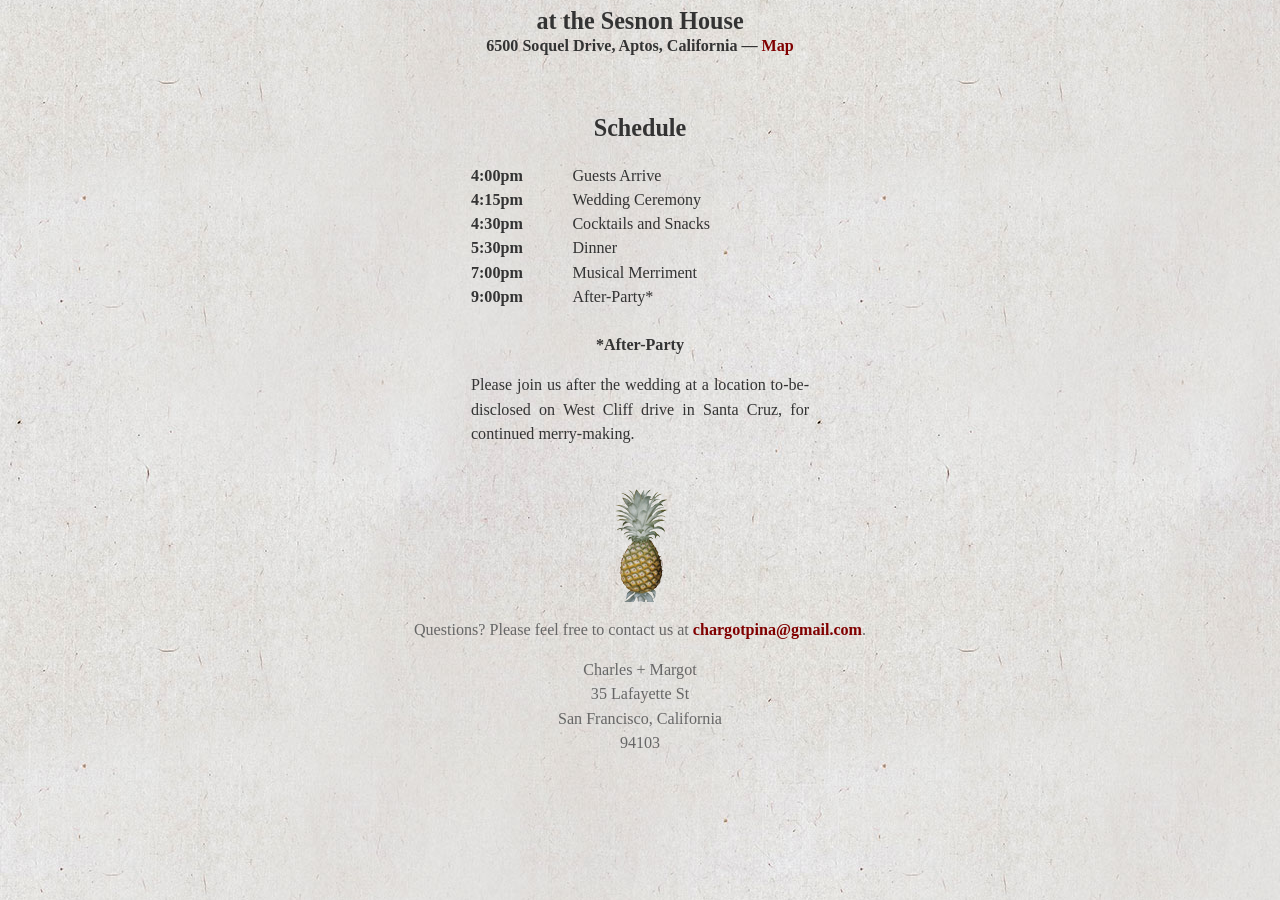
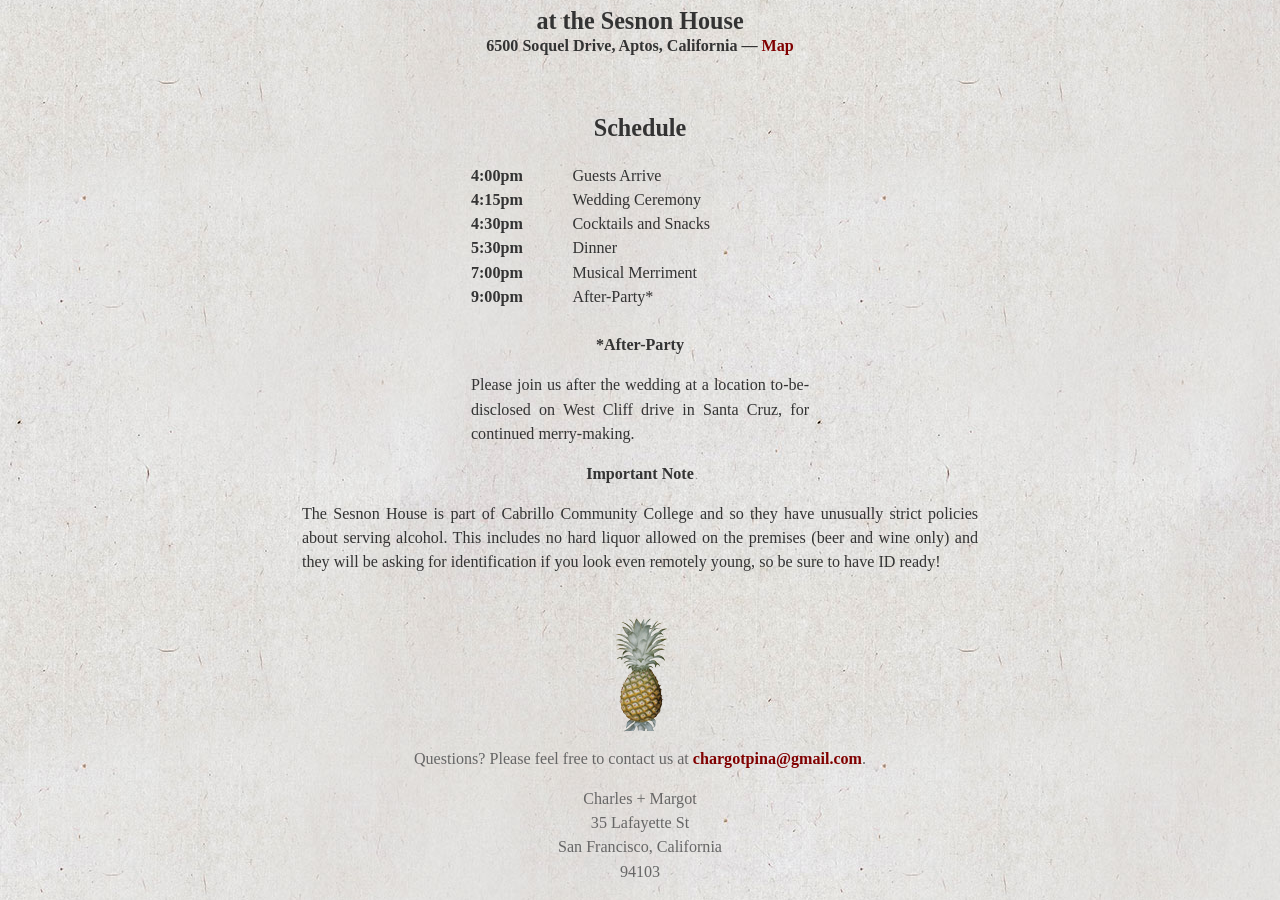
Before and after one commit to charlespina/wedding-site, a Jekyll site: the page built from index.html, in a window 1280 px wide and 900 px high, scrolled down 639 px. Built offline with Jekyll 4.4.1, drawn with Linux system fonts in a browser that asks for light colours; some web fonts are replaced; Markdown is read by kramdown in place of the engine named in the settings.

Commit message:
added note about alcohol

```diff
--- a/index.html
+++ b/index.html
@@ -32,4 +32,8 @@ title: Charles + Margot
         <h2>*After-Party</h2>
         <p>Please join us after the wedding at a location to-be-disclosed on West Cliff drive in Santa Cruz, for continued merry-making.</p>
     </div>
+    <div>
+        <h2>Important Note</h2>
+        <p>The Sesnon House is part of Cabrillo Community College and so they have unusually strict policies about serving alcohol. This includes no hard liquor allowed on the premises (beer and wine only) and they will be asking for identification if you look even remotely young, so be sure to have ID ready!</p>
+    </div>
 </div>
```
Also changed, not shown: 1 other file.
